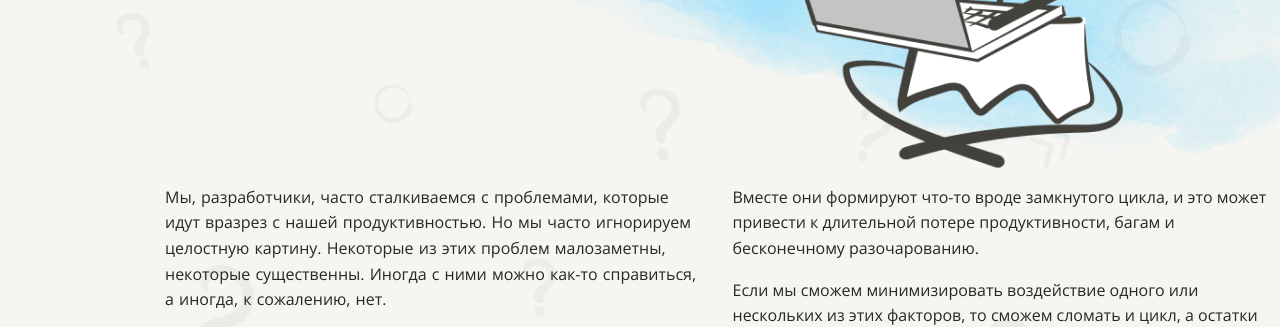
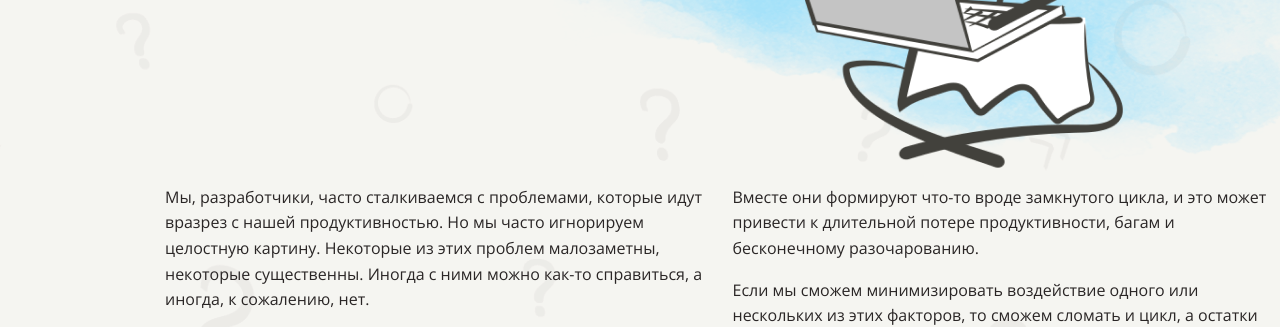
Before and after one commit to AlexeyGre4ko/layout-designer-project-58, a plain HTML site: page src/index.html in a window 1280 px wide. Shown: the part 476-803 px from the top of the page. Drawn offline with Linux system fonts and the light colour scheme.

Commit message:
fix: fix section 77

```diff
--- a/src/styles/style.css
+++ b/src/styles/style.css
@@ -149,7 +149,7 @@ h4 {
     padding-top: 12px;
     font-style: normal;
     font-weight: normal;
-    word-spacing: 1px;
+    word-spacing: 0px;
 }
 
 .button {
```
